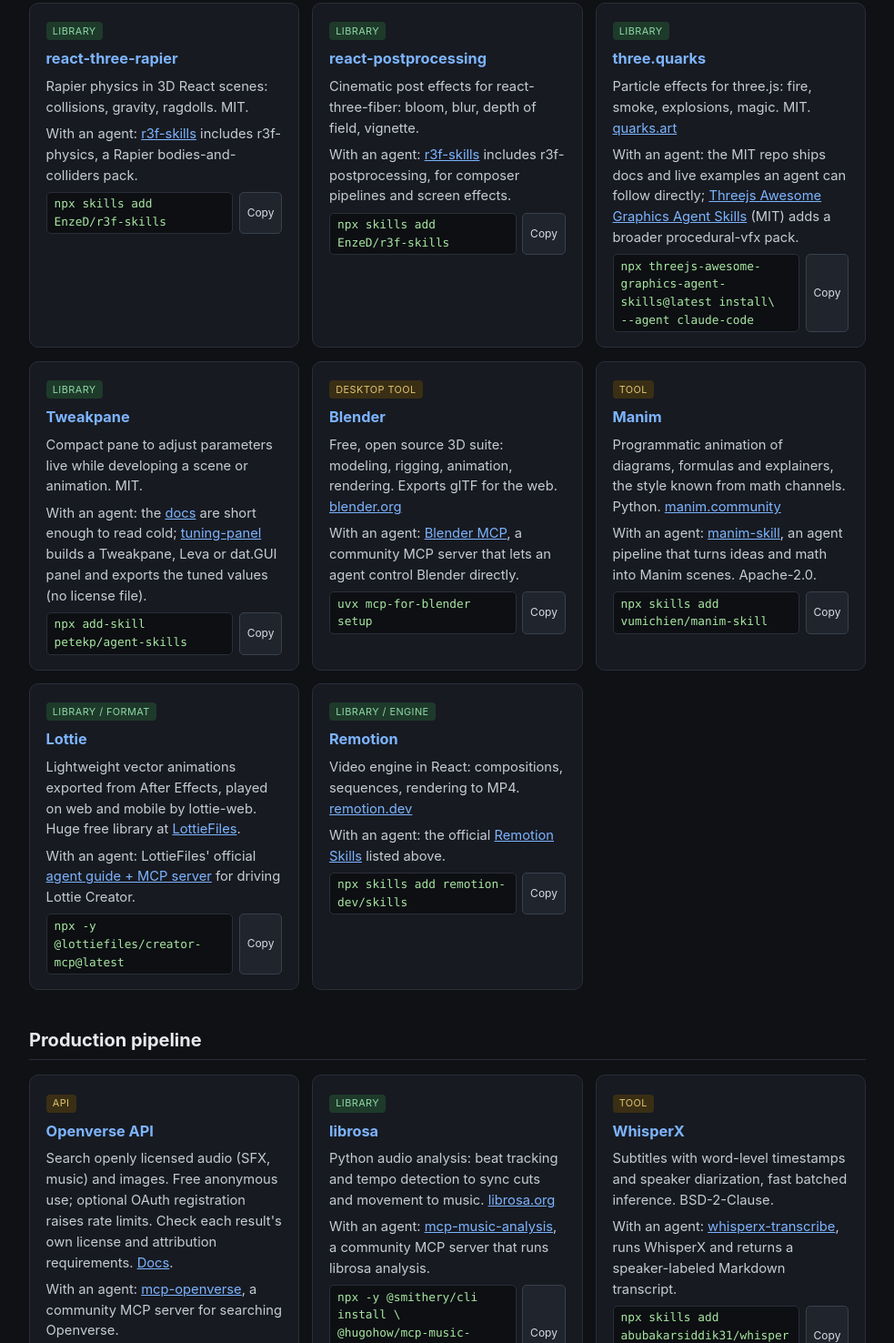
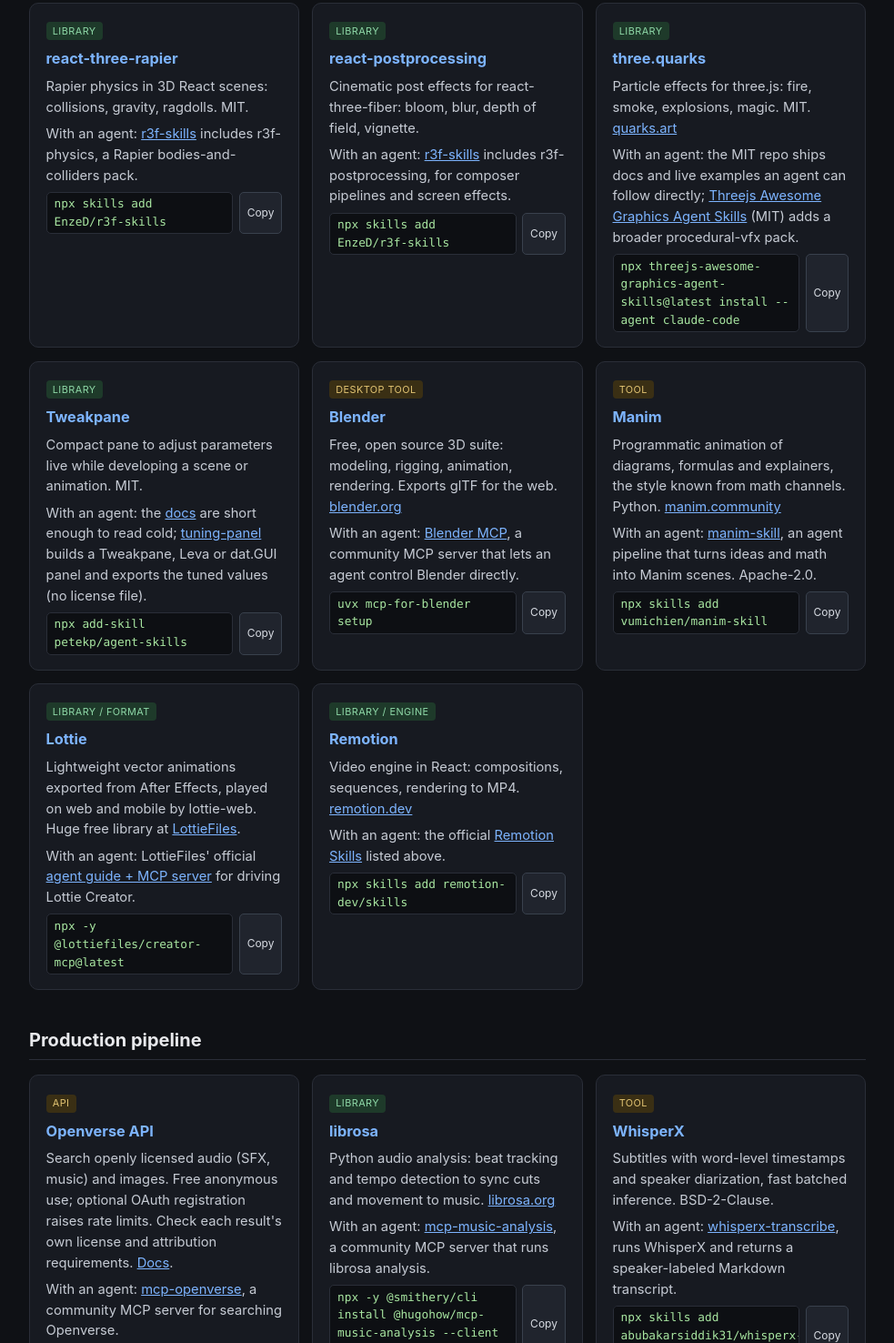
Before and after one commit to irvan-putra/skills, a plain HTML site: page motion/index.html in a window 1280 px wide. Shown: the part 1324-2800 px from the top of the page at 91% size, without its empty margins (148-1131 px from the left). Drawn offline with Linux system fonts and the light colour scheme.

Commit message:
Wrap command chips only at spaces

```diff
--- a/motion/index.html
+++ b/motion/index.html
@@ -25,8 +25,7 @@
   .tag.tool { background: #3a2f14; color: #e3c573; }
   .card p { margin: .4rem 0; font-size: .92rem; color: #c6cbd4; }
   .card .command-row { display: flex; align-items: stretch; gap: .4rem; margin-top: .35rem; }
-  .card code { display: block; flex: 1 1 auto; min-width: 0; background: #0d0f13; border: 1px solid #2a2e38; border-radius: 5px; padding: .15rem .5rem; font-family: ui-monospace, SFMono-Regular, Menlo, Consolas, "Liberation Mono", monospace; font-size: .8rem; line-height: 1.55; color: #a8e6a1; margin-top: 0; letter-spacing: 0; font-variant-ligatures: none; font-kerning: none; overflow-wrap: anywhere; }
-  .card code.multiline-command { white-space: pre-wrap; vertical-align: top; }
+  .card code { display: block; flex: 1 1 auto; min-width: 0; background: #0d0f13; border: 1px solid #2a2e38; border-radius: 5px; padding: .15rem .5rem; font-family: ui-monospace, SFMono-Regular, Menlo, Consolas, "Liberation Mono", monospace; font-size: .8rem; line-height: 1.55; color: #a8e6a1; margin-top: 0; letter-spacing: 0; font-variant-ligatures: none; font-kerning: none; white-space: pre-wrap; overflow-wrap: normal; overflow-x: auto; vertical-align: top; }
   @media (max-width: 520px) { .card .command-row { flex-direction: column; gap: .35rem; } .copy-command { align-self: flex-end; } }
   .copy-command { flex: 0 0 auto; min-height: 2rem; padding: .15rem .5rem; border: 1px solid #39414d; border-radius: 5px; background: #20242d; color: #d7dbe2; font: inherit; font-size: .75rem; cursor: pointer; }
   .copy-command:hover, .copy-command:focus-visible { border-color: #7db4ff; color: #fff; }
@@ -119,8 +118,7 @@
       <h3><a href="https://github.com/Alchemist0823/three.quarks">three.quarks</a></h3>
       <p>Particle effects for three.js: fire, smoke, explosions, magic. MIT. <a href="https://quarks.art">quarks.art</a></p>
       <p>With an agent: the MIT repo ships docs and live examples an agent can follow directly; <a href="https://github.com/scottstts/Threejs-Awesome-Graphics-Agent-Skills">Threejs Awesome Graphics Agent Skills</a> (MIT) adds a broader procedural-vfx pack.</p>
-      <div class="command-row"><code class="multiline-command">npx threejs-awesome-graphics-agent-skills@latest install\
---agent claude-code</code><button class="copy-command" type="button" data-command="npx threejs-awesome-graphics-agent-skills@latest install --agent claude-code" aria-label="Copy command">Copy</button></div>
+      <div class="command-row"><code>npx threejs-awesome-graphics-agent-skills@latest install --agent claude-code</code><button class="copy-command" type="button" data-command="npx threejs-awesome-graphics-agent-skills@latest install --agent claude-code" aria-label="Copy command">Copy</button></div>
     </div>
     <div class="card">
       <span class="tag lib">library</span>
@@ -173,9 +171,7 @@
       <h3 id="mcp-music-analysis"><a href="https://github.com/librosa/librosa">librosa</a></h3>
       <p>Python audio analysis: beat tracking and tempo detection to sync cuts and movement to music. <a href="https://librosa.org">librosa.org</a></p>
       <p>With an agent: <a href="https://github.com/hugohow/mcp-music-analysis">mcp-music-analysis</a>, a community MCP server that runs librosa analysis.</p>
-      <div class="command-row"><code class="multiline-command">npx -y @smithery/cli install \
-@hugohow/mcp-music-analysis \
---client claude</code><button class="copy-command" type="button" data-command="npx -y @smithery/cli install @hugohow/mcp-music-analysis --client claude" aria-label="Copy command">Copy</button></div>
+      <div class="command-row"><code>npx -y @smithery/cli install @hugohow/mcp-music-analysis --client claude</code><button class="copy-command" type="button" data-command="npx -y @smithery/cli install @hugohow/mcp-music-analysis --client claude" aria-label="Copy command">Copy</button></div>
     </div>
     <div class="card">
       <span class="tag tool">tool</span>
```
